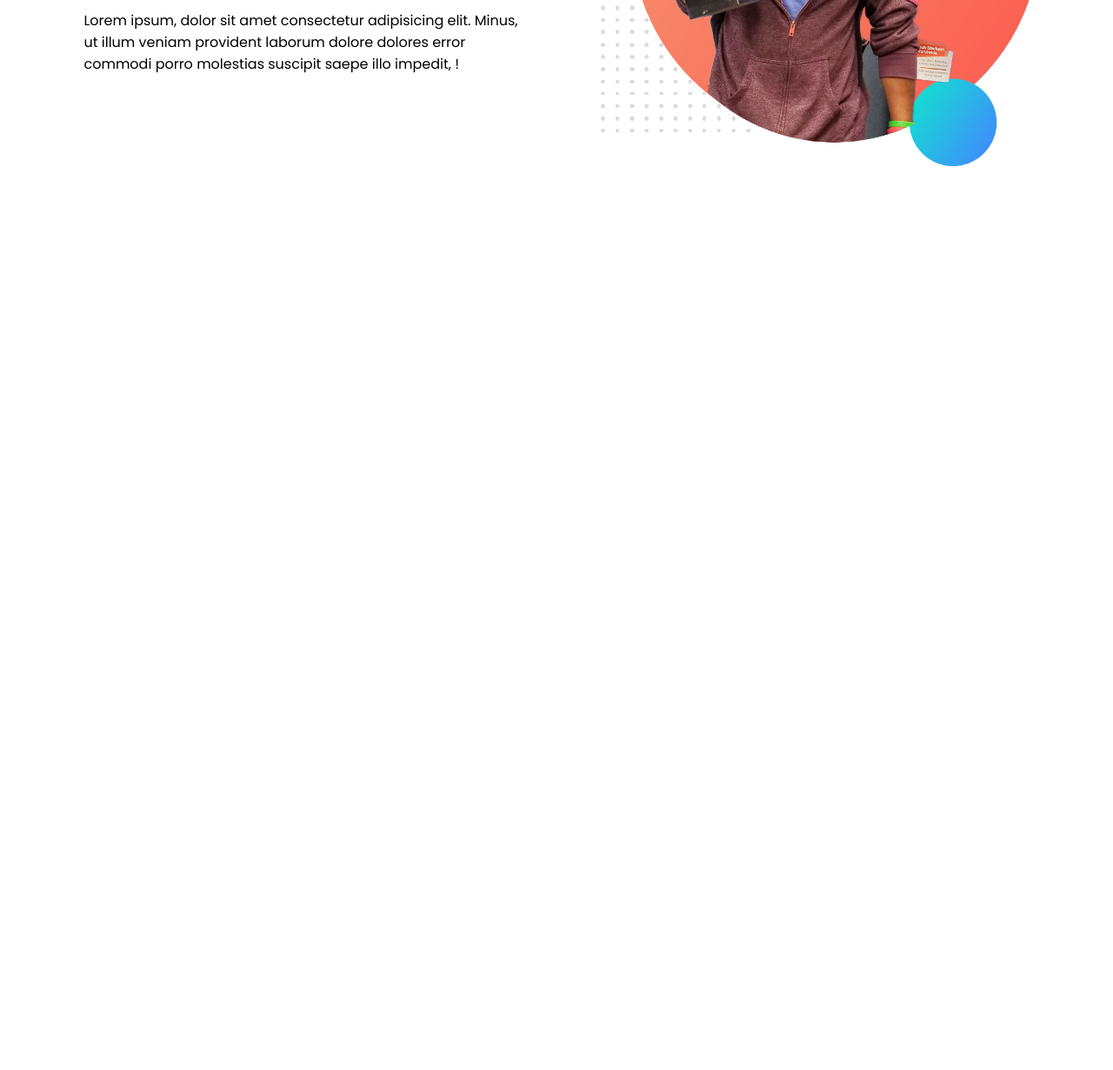
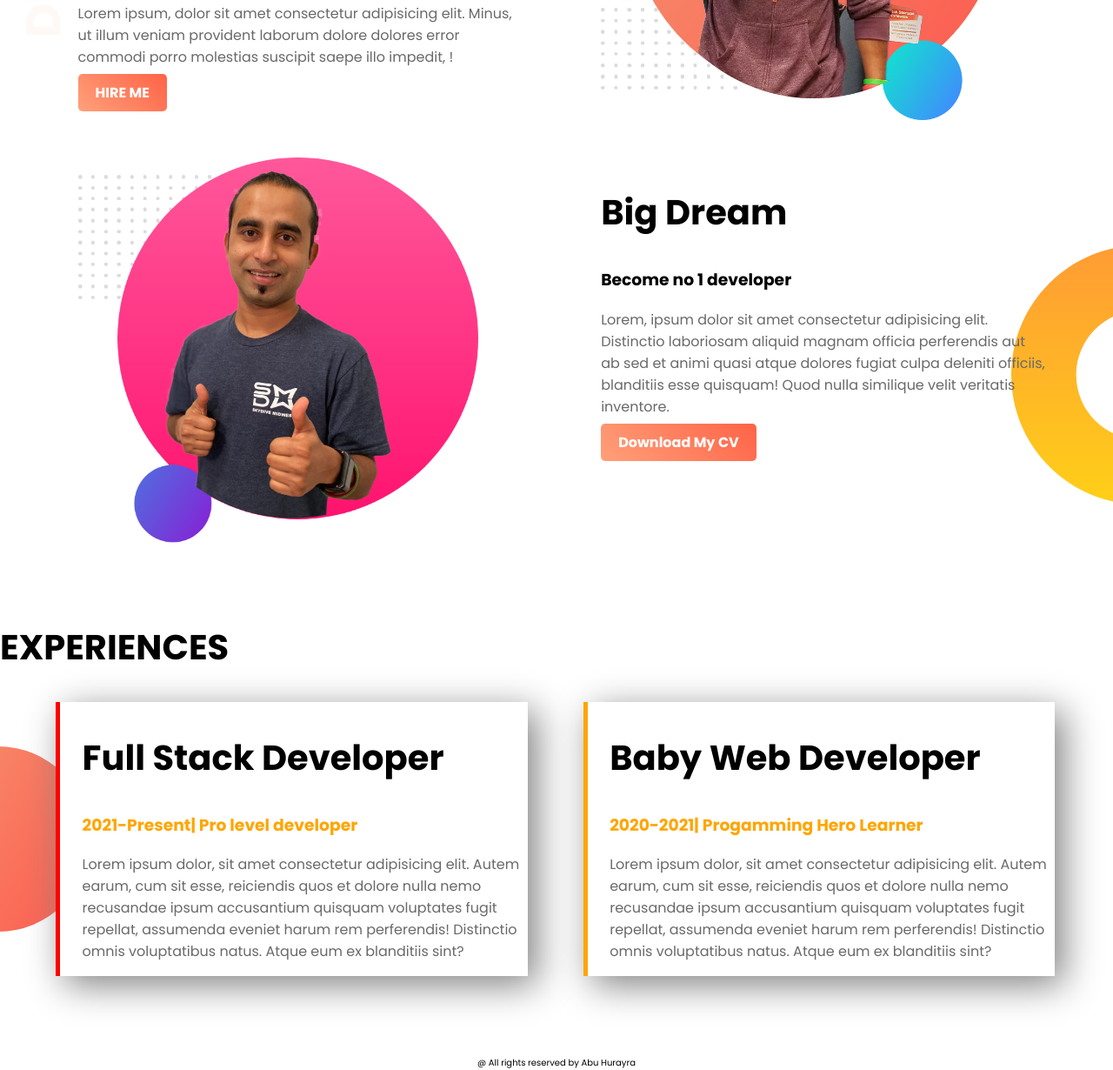
Before and after one commit to Hurayra10/Web-Portfolio, a plain HTML site: page index.html in a window 1280 px wide. Shown: the part 319-1549 px from the top of the page at 87% size. Before the commit the page ends 800 px from the top, so only its background shows below. Drawn offline with Linux system fonts and the light colour scheme.

Commit message:
Finished My First Web Side

```diff
--- a/index.html
+++ b/index.html
@@ -11,13 +11,16 @@
     <link rel="stylesheet" href="style.css">
 </head>
 <body>
-    <section>
+    <section class="top-banner">
       <div class="half-width">
-        <h1>Welcome TO</h1>
-        <h1><span class="color-highlight">JHANKER</span> Webside</h1>
-        <h3>World class Web Developer</h3>
-        <p>Lorem ipsum, dolor sit amet consectetur adipisicing elit. Minus, ut illum veniam provident laborum dolore dolores error commodi porro molestias suscipit saepe illo impedit,
+            <h1>Welcome TO</h1>
+            <h1><span class="color-highlight">JHANKAR</span> Webside</h1>
+            <h3>World class Web Developer</h3>
+            <p>Lorem ipsum, dolor sit amet consectetur adipisicing elit. Minus, ut illum veniam provident laborum dolore dolores error commodi porro molestias suscipit saepe illo impedit,
             !</p>
+
+            <a class="link-button" target="_blank" href="https://www.facebook.com/abu.hurayra.3152130/">HIRE ME</a>
+
 
       </div>
 
@@ -27,7 +30,52 @@
       </div>
     </section>
 
+<!-- SEction two -->
 
 
+
+<section class="dream-area">
+    <div class="half-width">
+        <img src="Images/jhankar2.png" alt="">
+
+
+    </div>
+    <div class="half-width">
+        <h2>Big Dream</h2>
+        <h3>Become no 1 developer</h3>
+        <p>Lorem, ipsum dolor sit amet consectetur adipisicing elit. Distinctio laboriosam aliquid magnam officia perferendis aut ab sed et animi quasi atque dolores fugiat culpa deleniti officiis, blanditiis esse quisquam! Quod nulla similique velit veritatis inventore.</p>
+
+        <a class="link-button" target="_blank" href="https://www.facebook.com/abu.hurayra.3152130/">Download My CV</a>
+
+    </div>
+</section>
+
+
+<!--
+---------SEction three------ -->
+
+<section class="experience-area">
+    <h2>EXPERIENCES</h2>
+    <div id="full-stack"  class="half-width single-experience">
+        <h2>Full Stack Developer</h2>
+        <h3 class="color-highlight"> 2021-Present| Pro level developer</h3>
+        <p>Lorem ipsum dolor, sit amet consectetur adipisicing elit. Autem earum, cum sit esse, reiciendis quos et dolore nulla nemo recusandae ipsum accusantium quisquam voluptates fugit repellat, assumenda eveniet harum rem perferendis! Distinctio omnis voluptatibus natus. Atque eum ex blanditiis sint?</p>
+
+
+    </div>
+
+
+   <div id="babyweb" class="half-width single-experience">
+        <h2>Baby Web Developer</h2>
+        <h3 class="color-highlight">2020-2021| Progamming Hero Learner</h3>
+        <p>Lorem ipsum dolor, sit amet consectetur adipisicing elit. Autem earum, cum sit esse, reiciendis quos et dolore nulla nemo recusandae ipsum accusantium quisquam voluptates fugit repellat, assumenda eveniet harum rem perferendis! Distinctio omnis voluptatibus natus. Atque eum ex blanditiis sint?</p>
+
+    </div>
+</section>
+<footer>
+
+    @ All rights reserved by Abu Hurayra
+
+</footer>
 </body>
 </html>
--- a/style.css
+++ b/style.css
@@ -1,10 +1,17 @@
 body{
     font-family: 'Poppins', sans-serif;
-
+    margin: 0%;
 }
 h1{
     font-size: 50px;
 }
+h2{
+    font-size: 40px;
+}
+p{
+   color: dimgray;
+    }
+
 .color-highlight{
     color: orange;
 }
@@ -16,6 +23,53 @@ h1{
 }
 
 .half-width img{
-    width: 100%;
+    width: 90%;
 
 }
+
+.top-banner{
+    background-image: url(Images/top-banner.png);
+    background-repeat: no-repeat;
+
+}
+section{
+    height: 500px;
+
+}
+.link-button{
+    text-decoration: none;
+    font-weight: 700;
+    color:white;
+    background-image: linear-gradient( 45deg,lightSalmon, tomato);
+    padding: 10px 20px;
+    border-radius: 5px;
+
+}
+
+.dream-area{
+    background-image: url(Images/dream-bg.png);
+    background-repeat:no-repeat;
+    background-position: right;
+}
+.single-experience{
+    box-shadow: 10px 10px 40px gray;
+    background-color: white;
+
+}
+
+.experience-area{
+    background-image: url(Images/exp-bg.png);
+    background-repeat: no-repeat;
+    background-position: left;
+}
+#full-stack{
+ border-left: 5px solid red;
+}
+#babyweb{
+    border-left: 5px solid orange;
+}
+footer{
+    text-align: center;
+    font-size: 10px;
+
+}
```
Also changed, not shown: Images/dream-bg.png (added), Images/exp-bg.png (added), Images/my-bg.png (added), Images/my-bg2.png (added), Images/top-banner.png (added).
